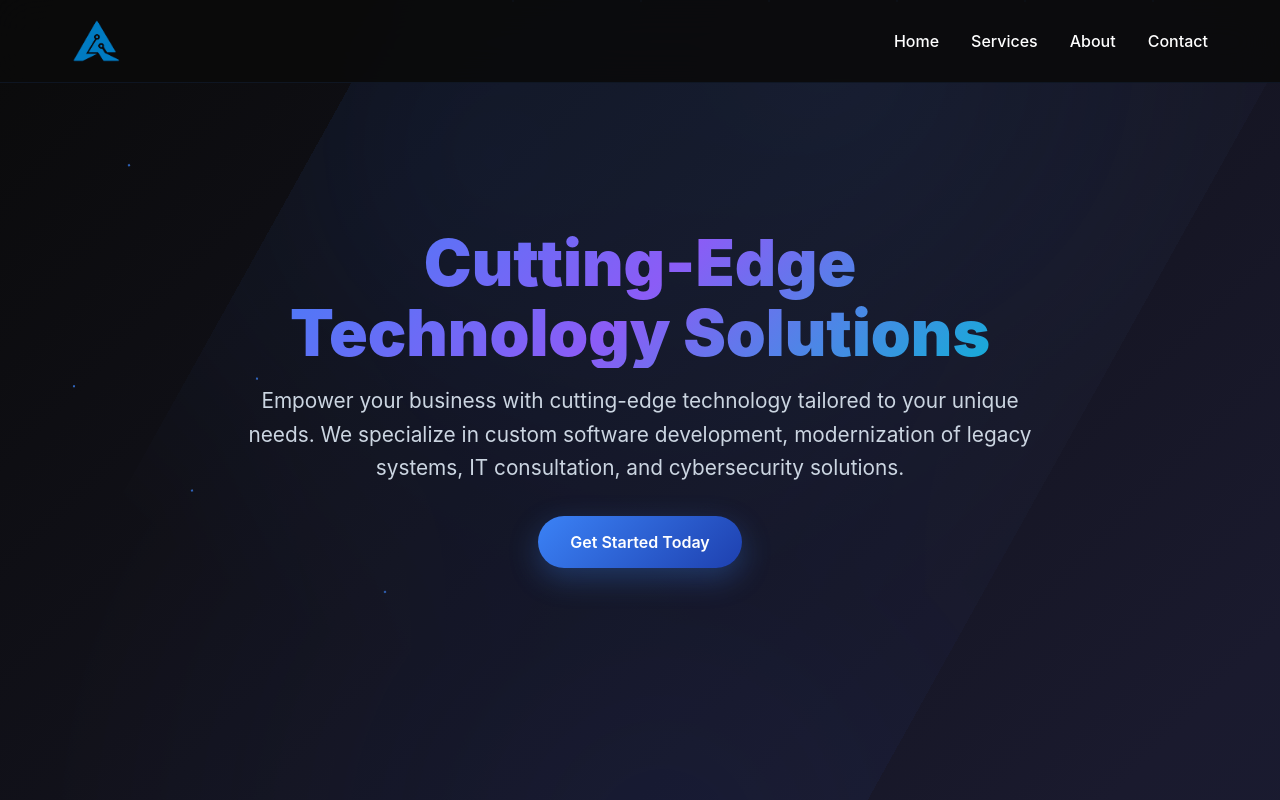
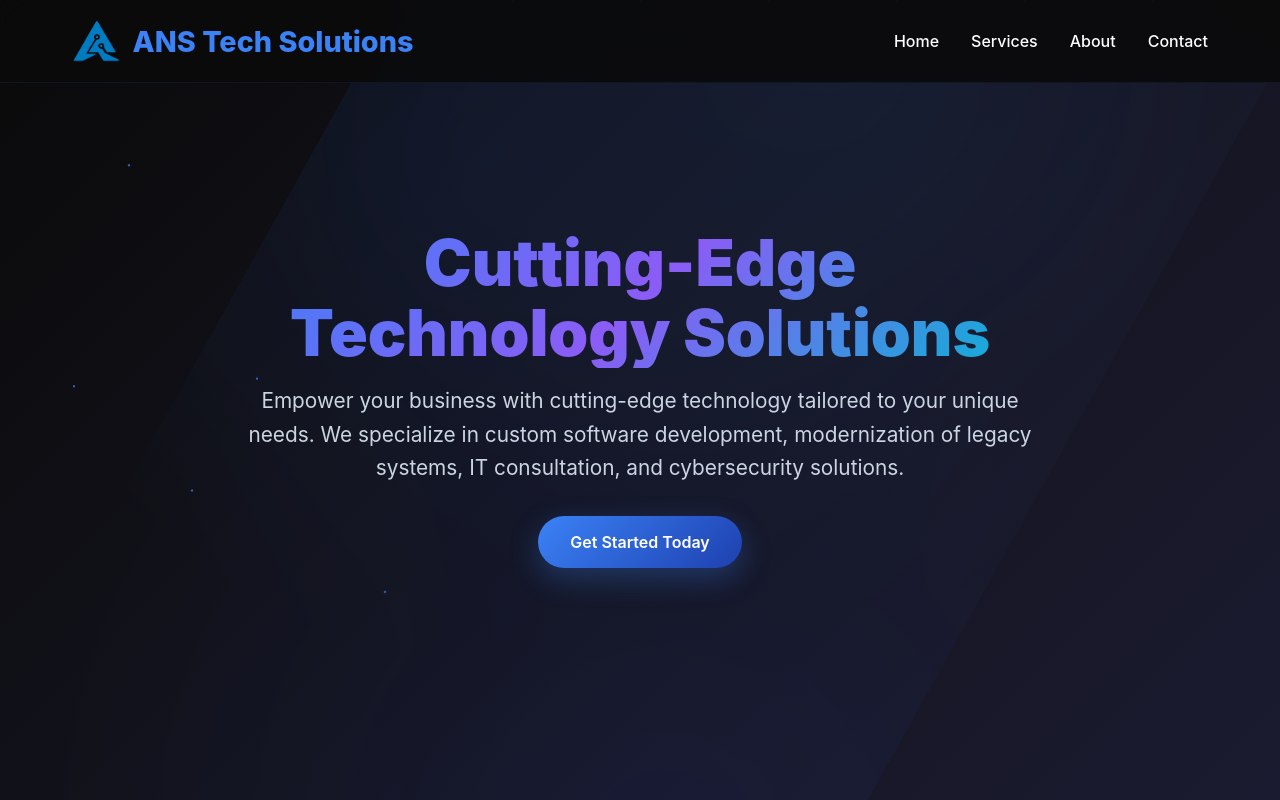
Before and after one commit to anstech-solutions/anstechsolutions.github.io, a plain HTML site: page index.html in a window 1280 px wide. Shown: the top 800 px of the page. Drawn offline with Linux system fonts and the light colour scheme.

Commit message:
Update index.html

```diff
--- a/index.html
+++ b/index.html
@@ -73,6 +73,7 @@
             align-items: center;
             text-decoration: none;
             transition: transform 0.3s ease;
+            gap: 0.75rem;
         }
 
         .logo:hover {
@@ -87,6 +88,17 @@
 
         .logo:hover img {
             filter: drop-shadow(0 0 10px rgba(59, 130, 246, 0.5));
+        }
+
+        .logo-text {
+            font-size: 1.8rem;
+            font-weight: 800;
+            color: #3b82f6;
+            position: relative;
+        }
+
+        .logo:hover .logo-text {
+            color: #60a5fa;
         }
 
         .nav-links {
@@ -357,7 +369,8 @@
     <header>
         <nav>
             <a href="#" class="logo">
-                <img src="logo.PNG" alt="ANS Tech Solution" />
+                <img src="logo.PNG" alt="ANS Tech Solutions" />
+                <span class="logo-text">ANS Tech Solutions</span>
             </a>
             <ul class="nav-links">
                 <li><a href="#home">Home</a></li>
```
